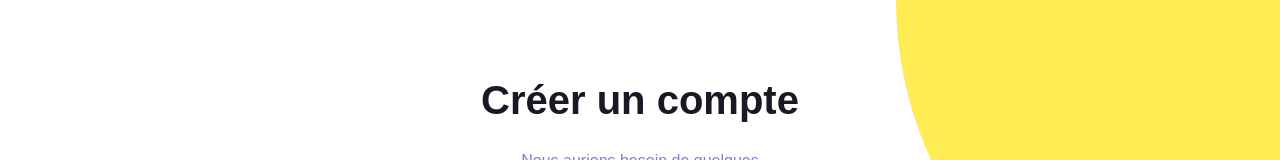
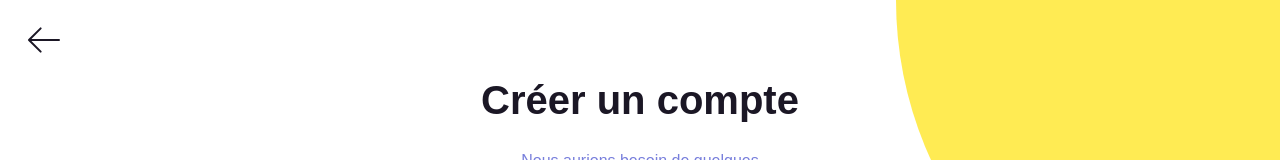
Before and after one commit to KizuCore/Flambow-Project, a React (Vite) app: page /register in a window 1280 px wide. Shown: the top 160 px of the page. Built offline with nearby package versions, Linux system fonts and the light colour scheme; a web font is replaced by a local one.

Commit message:
feat: Add arrow-left icon and implement navigation to WelcomePage in RegisterPage component

```diff
--- a/src/components/Auth/RegisterPage.tsx
+++ b/src/components/Auth/RegisterPage.tsx
@@ -1,9 +1,23 @@
+import { useNavigate } from 'react-router-dom';
 import circleTopRight from '../../assets/images/deco/circle/circle-top-right.svg';
+import ArrowLeft from '../../assets/images/icons/arrow/arrow-left.svg';
 
 
 export default function RegisterPage() {
+    const navigate = useNavigate();
+
+    const handleWelcome = () => {
+        navigate('/welcome');
+    };
     return (
         <div className="min-h-screen flex flex-col justify-between bg-white relative px-6 pt-20 pb-6">
+            <img
+                src={ArrowLeft}
+                onClick={handleWelcome}
+                alt=""
+                className="absolute top-5 left-6 w-10 cursor-pointer"
+            />
+
             {/* Cercle haut */}
             <img src={circleTopRight} alt="" className="absolute top-0 right-0 w-32 md:w-40 lg:w-[24rem]" />
 
```
Also changed, not shown: src/assets/images/icons/arrow/arrow-left.svg (added).
